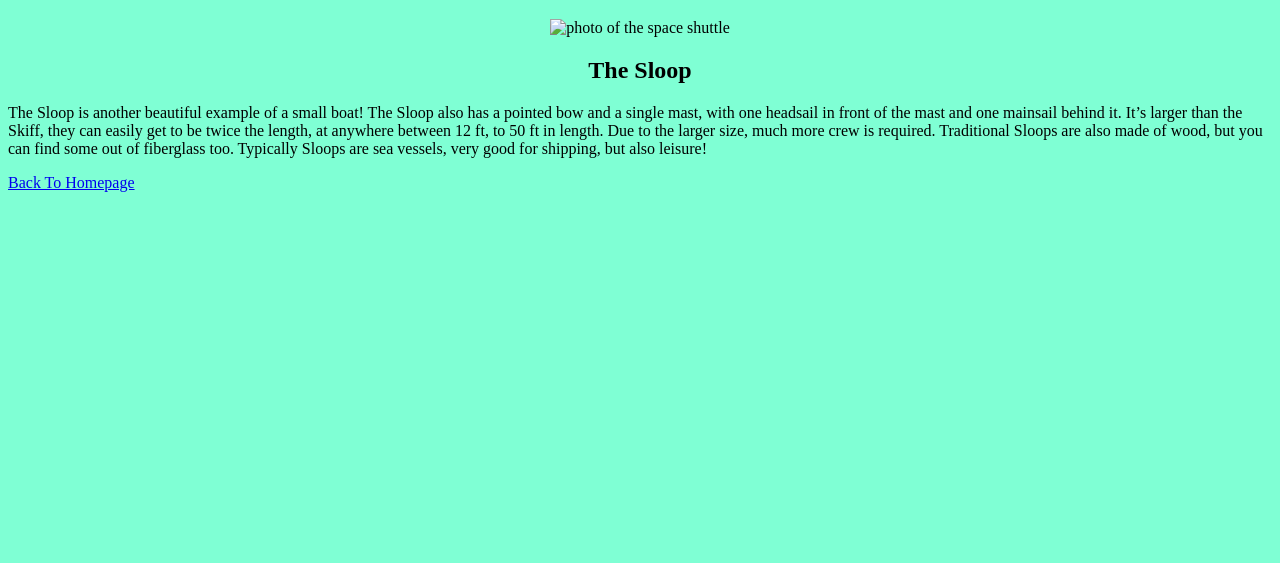
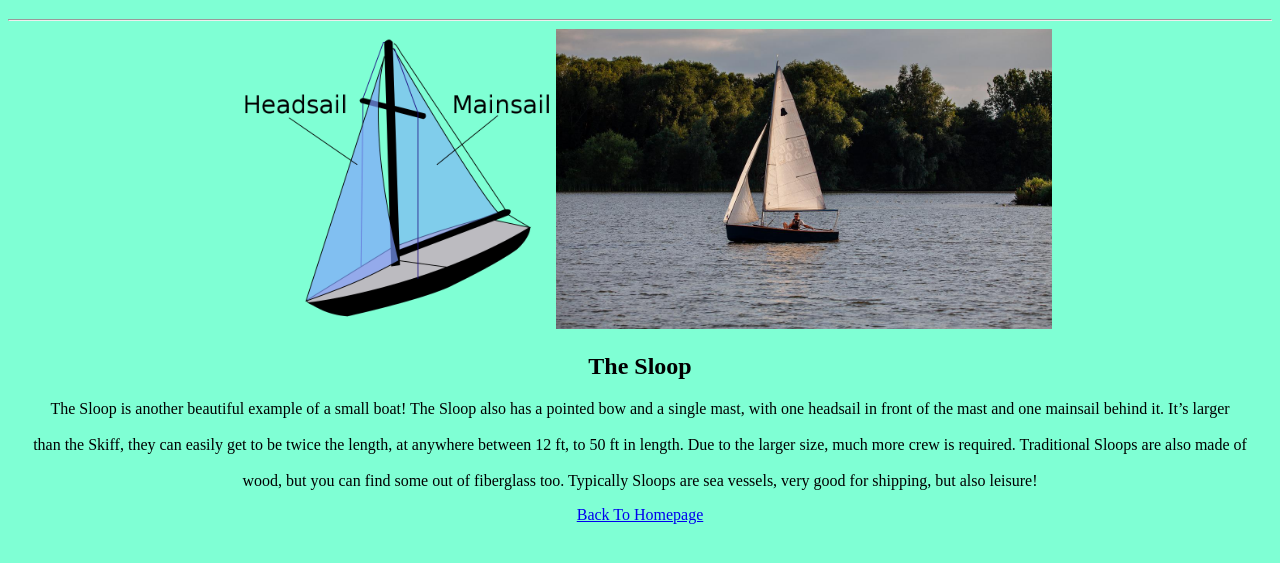
Before and after one commit to Impmon51/CIS-114, a plain HTML site: page Week_02/smallBoats/boatTwo/boatTwo.html in a window 1280 px wide. Shown: the part 61-624 px from the top of the page. Drawn offline with Linux system fonts and the light colour scheme.

Commit message:
Third Version of website

```diff
--- a/Week_02/smallBoats/boatTwo/boatTwo.html
+++ b/Week_02/smallBoats/boatTwo/boatTwo.html
@@ -1,7 +1,9 @@
 <!-- Jorge M., 2022-9-14
 	 Small Boat Website
-	 Colors from: [ https://htmlcolorcodes.com/color-names/ ]
-	 Image from: [  ] -->
+	 Works Cited:
+	 "Color Names — HTML Color Codes." Dixon & Moe, 2022, https://htmlcolorcodes.com/color-names/. Accessed 14 September, 2022.
+	 "Sloop - Wikipedia." Wikipedia, the free encyclopedia, 29 May. 2022, https://en.wikipedia.org/wiki/Sloop. Accessed 15, 2022.
+	 "Small Boat Single Crew Man In - Free photo on Pixabay." TheOtherKev, 23 July. 2019, https://pixabay.com/photos/small-boat-single-crew-boat-4356276/15 September, 2022. -->
 
 <!DOCTYPE html>														<!-- Doctype -->
 
@@ -11,15 +13,16 @@
 		<title>More Small Boats</title>								<!-- Title Tag -->
 	</head>
 	<body bgcolor = 'Aquamarine'>									<!-- Body, color Aquamarine -->
-		<center><h1 id = 'Title'>More Small Boats</h1>				<!-- Header 1 -->
-		<img src="images/space_shuttle.jpg" alt="photo of the space shuttle" width = '400' height = '300'></img>
-		<h2 id = 'Skiff'>The Sloop</h2></center>					<!-- Header 2 -->
+		<center><h1 id = 'Title'>More Small Boats</h1><hr>			<!-- Header 1 -->
+		<img src="../images/Sloop_Example_Other.svg.png" alt="Conceptual Drawing of Sloop" height = '300'></img>
+		<img src="../images/small-boat-ge0a2187fa_1280.jpg" alt="Photo of a Sloop Sailing" height = '300'></img>
+		<h2 id = 'Skiff'>The Sloop</h2>								<!-- Header 2 -->
 		<p>The Sloop is another beautiful example of a small boat! The Sloop also has a pointed bow and
-		a single mast, with one headsail in front of the mast and one mainsail behind it. It’s larger
+		a single mast, with one headsail in front of the mast and one mainsail behind it. It’s larger <br></br>
 		than the Skiff, they can easily get to be twice the length, at anywhere between 12 ft, to 50 ft
-		in length. Due to the larger size, much more crew is required. Traditional Sloops are also made of
+		in length. Due to the larger size, much more crew is required. Traditional Sloops are also made of <br></br>
 		wood, but you can find some out of fiberglass too. Typically Sloops are sea vessels, very good for
-		shipping, but also leisure!</p>			<!-- Paragraph -->
-		<a href="../index.html">Back To Homepage</a>				<!-- Anchor -->
+		shipping, but also leisure!</p>								<!-- Paragraph -->
+		<a href="../index.html">Back To Homepage</a></center>		<!-- Anchor -->
 	</body>
 </html>
```
Also changed, not shown: Week_02/smallBoats/index.html (+12 -8 lines), Week_02/smallBoats/images/Sloop_Example_Other.svg.png (added), Week_02/smallBoats/images/boat-gce2814431_1280.jpg (added), Week_02/smallBoats/images/rowboat-g3e8aac0ee_1280.jpg (added), Week_02/smallBoats/images/small-boat-ge0a2187fa_1280.jpg (added).
